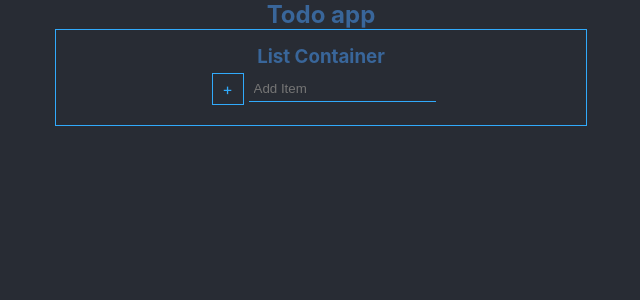
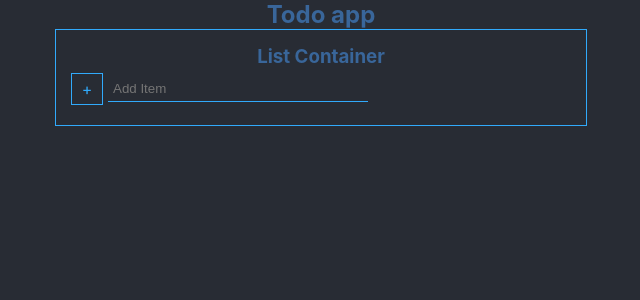
Before and after one commit to tothricsaj/todo-list__typescript, a React (Create React App) app: page / in a window 1280 px wide. Shown: the top 300 px of the page, without its empty margins (319-959 px from the left). Built offline with nearby package versions, Linux system fonts and the light colour scheme.

Commit message:
(style): list item and delete button

```diff
--- a/src/App.css
+++ b/src/App.css
@@ -2,6 +2,7 @@
   --dark-grey: #282c34;
   --light-blue: #31aafb;
   --dark-blue: #39669a;
+  --candy-pink: #ef7a85;
 }
 
 .App {
@@ -24,6 +25,11 @@
   cursor: pointer;
 }
 
+.button__red {
+  border-color: var(--candy-pink);
+  color: var(--candy-pink);
+}
+
 .input {
   background-color: transparent;
   border: unset;
--- a/src/components/ListContainer/ListContainer.css
+++ b/src/components/ListContainer/ListContainer.css
@@ -8,6 +8,13 @@
 .add-item-wrapper {
   width: 100%;
   display: flex;
-  justify-content: center;
+  justify-content: flex-start;
   align-items: center;
 }
+
+.list-item {
+  display: flex;
+  flex-direction: row;
+  justify-content: space-between;
+  align-items: center;
+}
--- a/src/components/ListContainer/ListContainer.tsx
+++ b/src/components/ListContainer/ListContainer.tsx
@@ -38,20 +38,34 @@ const ListContainer = (props: any) => {
       <h3>List Container</h3>
       <ul>
         {todoList.map((item, index) => (
-          <li key={index}>
+          <li key={index} className="list-item">
             <ListItem txt={item.todoName} />
-            <span onClick={() => removeListItem(item.id)}>Delete</span>
+            <span
+              className="button button__red"
+              style={{
+                width: '20%',
+              }}
+              onClick={() => removeListItem(item.id)}>Delete</span>
           </li>
         ))}
       </ul>
       <div className="add-item-wrapper">
-        <div className="button" onClick={addListItem}>+</div>
+        <div
+          className="button"
+          onClick={addListItem}
+          style={{
+            marginLeft: '0'
+          }}
+          >+</div>
         <input
           className="input"
           onChange={changeHandler}
           value={userInput}
           type="text"
           placeholder="Add Item"
+          style={{
+            width: '50%'
+          }}
         />
       </div>
     </div>
--- a/src/components/ListItem/ListItem.css
+++ b/src/components/ListItem/ListItem.css
@@ -1,3 +1,3 @@
 .list-item {
-  margin: 10px 0;
+  color: var(--light-blue);
 }
--- a/src/components/ListItem/ListItem.tsx
+++ b/src/components/ListItem/ListItem.tsx
@@ -4,7 +4,7 @@ import './ListItem.css'
 
 const listItem = (props: any) => {
   return (
-      <p>{props.txt}</p>
+      <p className="list-item">{props.txt}</p>
   )
 }
 
```
